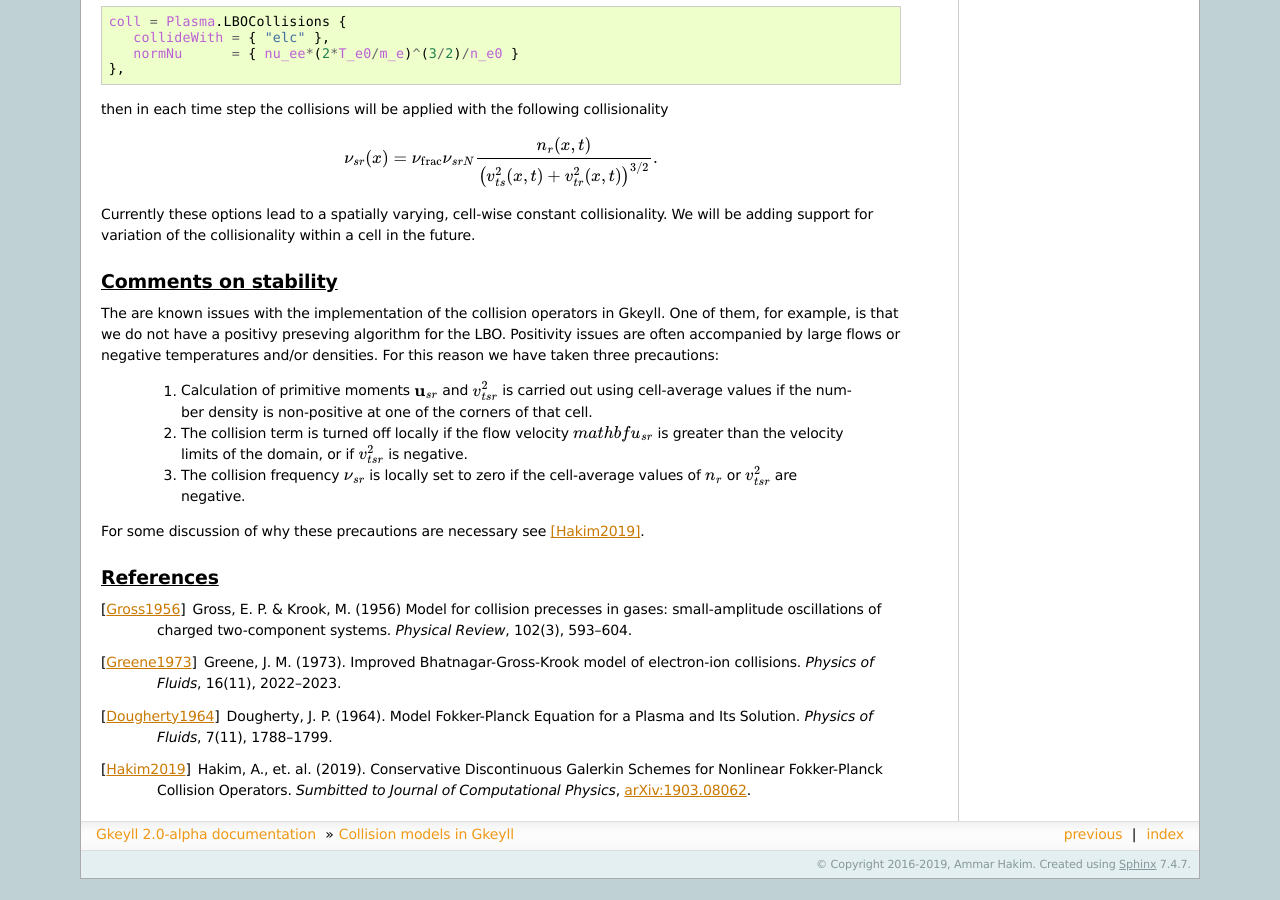
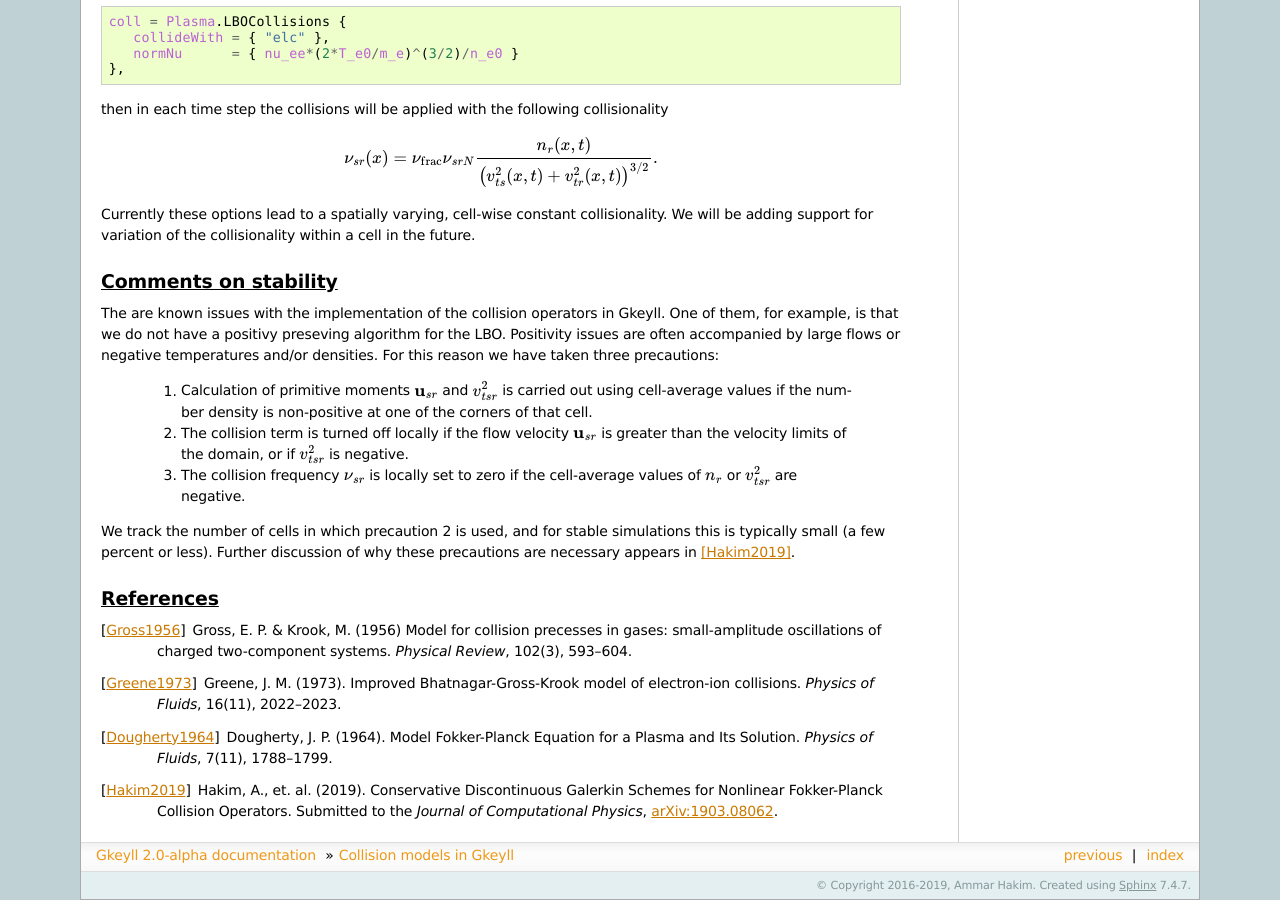
Before and after one commit to ammarhakim/gkyl-doc, a Sphinx documentation site: the page built from source/dev/collisionmodels.rst, in a window 1280 px wide and 900 px high, scrolled down 3461 px. Built offline with Sphinx 7.4.7, drawn with Linux system fonts in a browser that asks for light colours; before the commit the page ends 4340 px from its top, so only the background shows below that.

Commit message:
collisionmodels:Add comment about tracking places where some limits are violated.

```diff
--- a/source/dev/collisionmodels.rst
+++ b/source/dev/collisionmodels.rst
@@ -264,13 +264,15 @@ and/or densities. For this reason we have taken three precautions:
   1. Calculation of primitive moments :math:`\mathbf{u}_{sr}` and :math:`v_{tsr}^2`
      is carried out using cell-average values if the number density is non-positive at
      one of the corners of that cell.
-  2. The collision term is turned off locally if the flow velocity :math:`mathbf{u}_{sr}`
+  2. The collision term is turned off locally if the flow velocity :math:`\mathbf{u}_{sr}`
      is greater than the velocity limits of the domain, or if :math:`v_{tsr}^2` is
      negative.
   3. The collision frequency :math:`\nu_{sr}` is locally set to zero if the cell-average
      values of :math:`n_r` or :math:`v_{tsr}^2` are negative.
 
-For some discussion of why these precautions are necessary see [Hakim2019]_.
+We track the number of cells in which precaution 2 is used, and for stable simulations
+this is typically small (a few percent or less). Further discussion of why these
+precautions are necessary appears in [Hakim2019]_.
 
 
 References
@@ -287,5 +289,5 @@ References
    a Plasma and Its Solution. *Physics of Fluids*, 7(11), 1788–1799.
 
 .. [Hakim2019] Hakim, A., et. al. (2019). Conservative Discontinuous Galerkin
-   Schemes for Nonlinear Fokker-Planck Collision Operators. *Sumbitted to
-   Journal of Computational Physics*, `arXiv:1903.08062 <https://arxiv.org/abs/1903.08062>`_.
+   Schemes for Nonlinear Fokker-Planck Collision Operators. Submitted to the
+   *Journal of Computational Physics*, `arXiv:1903.08062 <https://arxiv.org/abs/1903.08062>`_.
```
